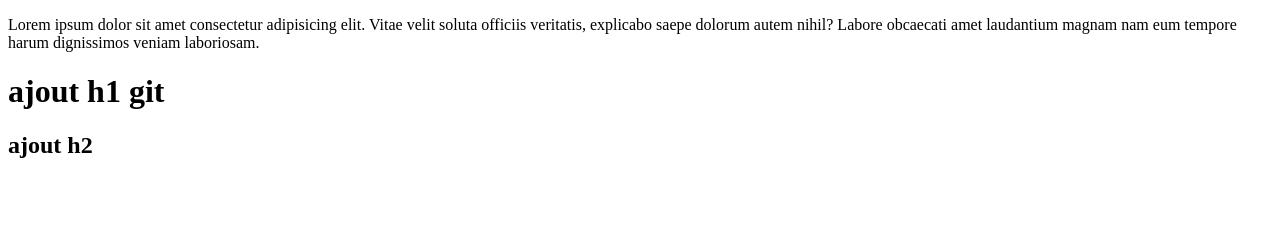
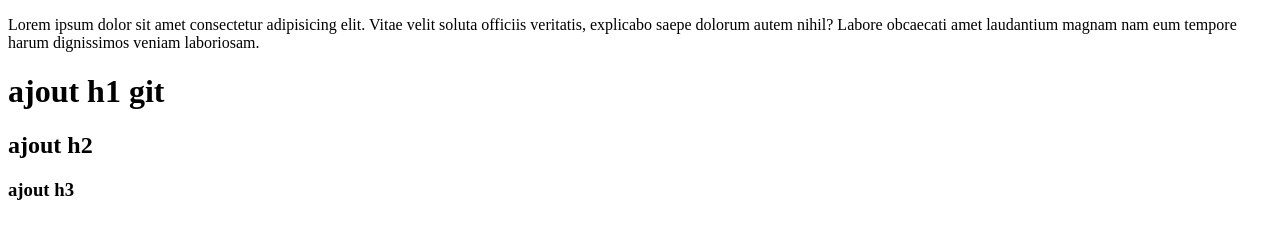
Before and after one commit to BarBius/NewPiscine, a plain HTML site: page index.html in a window 1280 px wide. Drawn offline with Linux system fonts and the light colour scheme.

Commit message:
ajout h3

```diff
--- a/index.html
+++ b/index.html
@@ -9,5 +9,6 @@
 <body>
     <h1>ajout h1 git </h1>
     <h2>ajout h2</h2>
+    <h3>ajout h3</h3>
 </body>
 </html>
```
